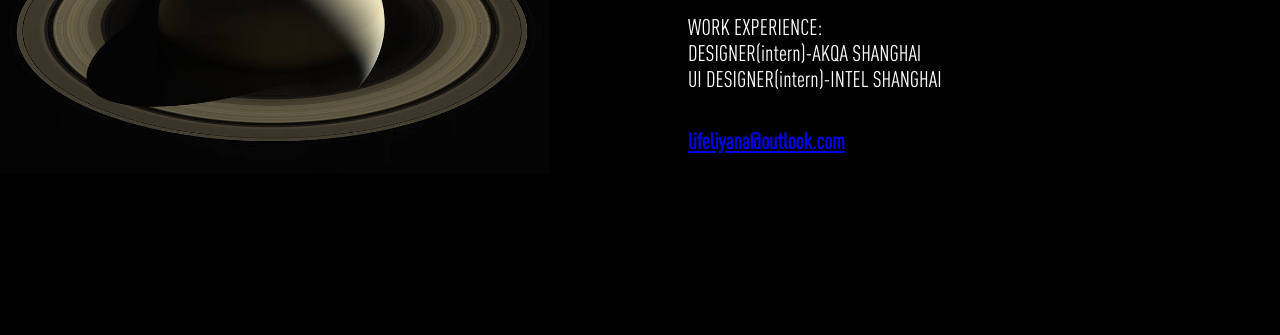
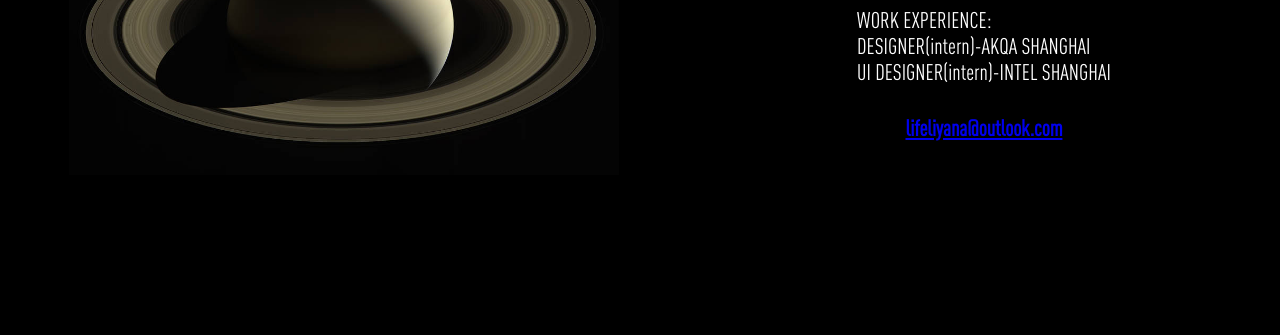
Before and after one commit to yannalee/LEE, a plain HTML site: page info.html in a window 1280 px wide. Shown: the part 377-712 px from the top of the page. Drawn offline with Linux system fonts and the light colour scheme.

Commit message:
更改手机layout

```diff
--- a/info.html
+++ b/info.html
@@ -27,14 +27,8 @@
 
 			<div class="middle">
 					<div class="aboutme">
-
-
 						<img src="assets/black.jpg">
-
-
 					</div>
-
-
 
 
 					<div id="intro" class="slideUp">
@@ -47,12 +41,10 @@
 						DESIGNER(intern)-AKQA SHANGHAI<br>
 						UI DESIGNER(intern)-INTEL SHANGHAI
 
+						<h4>
+					    	<a href="mailto:lifeliyana@outlook.com" >lifeliyana@outlook.com</a>
 
-					    <p>
-					    	<a href="mailto:lifeliyana@outlook.com" ><h4>lifeliyana@outlook.com</h4></a>
-
-					    </p>
-
+				  		</h4>
 
 				   </div>
 				<!-- <img src="assets/me.png"> -->
--- a/main.css
+++ b/main.css
@@ -271,6 +271,19 @@ body{
    height:100vh;
 }
 
+.aboutme {
+	display: flex;
+	flex-direction: column;
+	align-items: center;
+	justify-content: center;
+}
+
+.slideUp{
+	display: flex;
+	flex-direction: column;
+	align-items: center;
+	justify-content: center;
+}
 /*.social {
 	padding-top: 0.5em;
 	display: flex;
@@ -391,6 +404,14 @@ body{
 		.me {
 			font-size: 3em;
 		}
+
+		.middle{
+			display: flex;
+			flex-direction: column;
+			align-items: center;
+			justify-content: center;
+		}
+
 
 
 }
```
